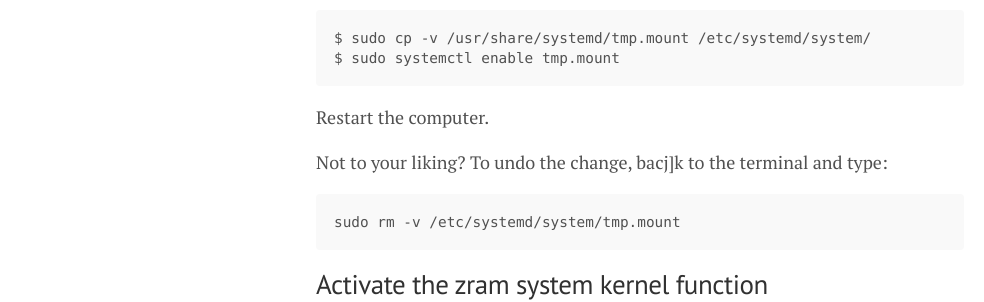
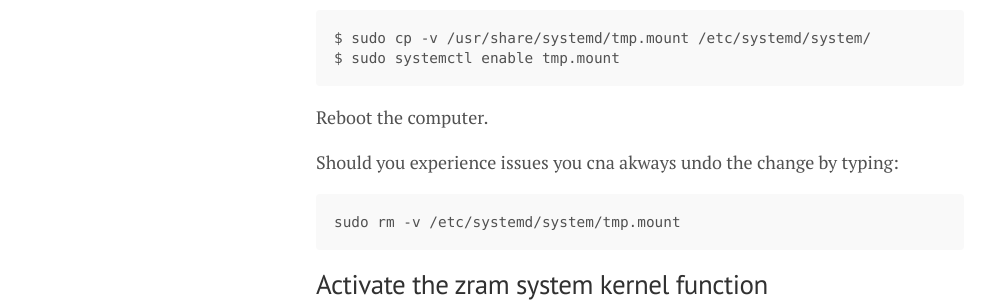
Before and after one commit to lgeurts/lgeurts.github.io, a Jekyll site: the page built from _posts/2022-10-03-optimizing-ubuntu-22.04.1-jammy-jellyfish.md, in a window 1280 px wide and 900 px high, scrolled down 1250 px. Shown: the part 155-457 px from the top of the window, without its empty margins (0-984 px from the left). Built offline with Jekyll 4.4.1, drawn with Linux system fonts in a browser that asks for light colours; nearby versions of some CDN libraries; comment, search, counter and statistics services are not loaded; some of the changed text lies outside the part shown.

Commit message:
Update 2022-10-03-optimizing-ubuntu-22.04.1-jammy-jellyfish.md

````diff
--- a/_posts/2022-10-03-optimizing-ubuntu-22.04.1-jammy-jellyfish.md
+++ b/_posts/2022-10-03-optimizing-ubuntu-22.04.1-jammy-jellyfish.md
@@ -44,9 +44,9 @@ Open a terminal and type:
 $ sudo cp -v /usr/share/systemd/tmp.mount /etc/systemd/system/
 $ sudo systemctl enable tmp.mount
 ```
-Restart the computer.
+Reboot the computer.
 
-Not to your liking? To undo the change, bacj]k to the terminal and type:
+Should you experience issues you cna akways undo the change by typing:
 ```
 sudo rm -v /etc/systemd/system/tmp.mount
 ```
@@ -121,3 +121,5 @@ Our Text Editor opens. At the end of the file copy & paste:
 vm.vfs_cache_pressure=50
 ```
 and save. To activate, restart the computer.
+
+These are just some tips I think are useful. Should something be missing, or you have an item that belongs in this list, let me know by mail!
````
